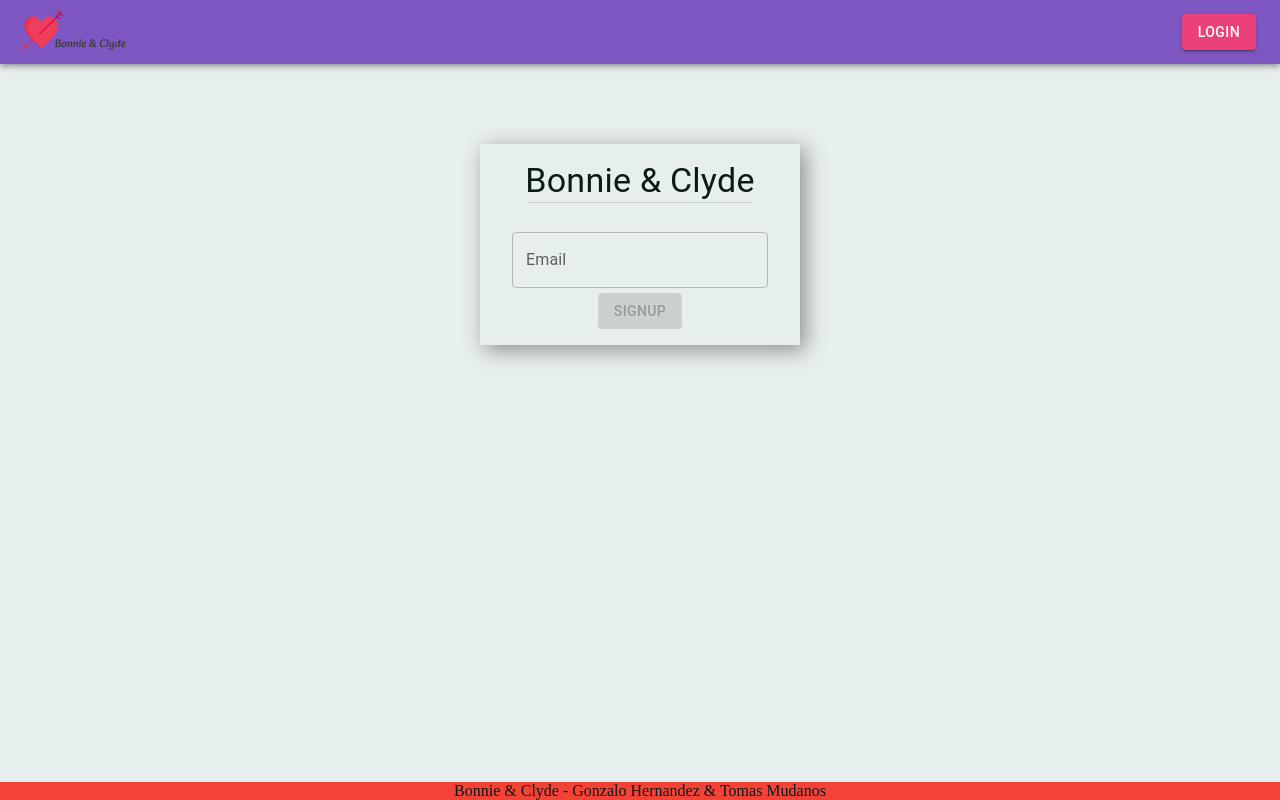
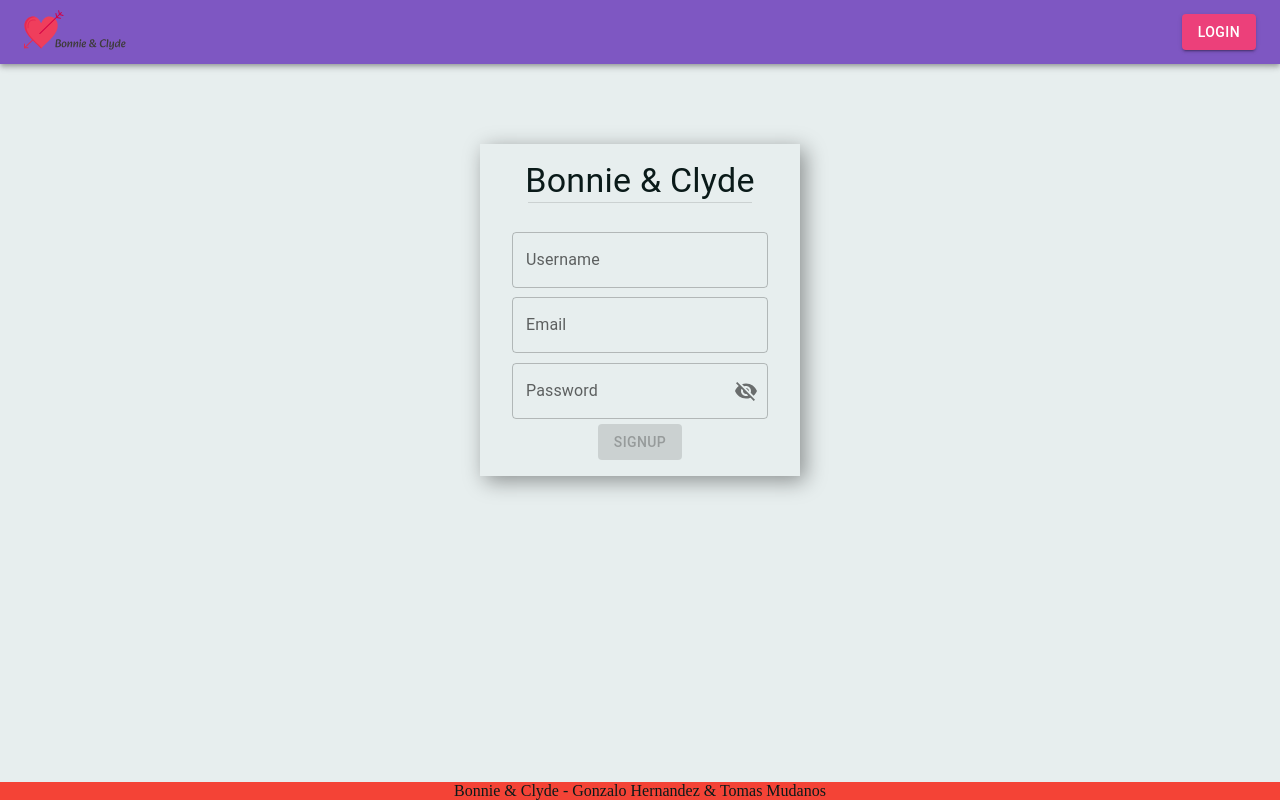
Before and after one commit to gonza0086/bonnie-clyde-frontend, a Next.js app: page /signup in a window 1280 px wide. Built offline with nearby package versions, Linux system fonts and the light colour scheme.

Commit message:
password input

```diff
--- a/package.json
+++ b/package.json
@@ -12,6 +12,7 @@
     "dependencies": {
         "@emotion/react": "^11.10.6",
         "@emotion/styled": "^11.10.6",
+        "@mui/icons-material": "^5.11.16",
         "@mui/material": "^5.12.0",
         "eslint": "8.38.0",
         "eslint-config-next": "13.3.0",
--- a/src/components/FormInput.jsx
+++ b/src/components/FormInput.jsx
@@ -1,5 +1,10 @@
-import { TextField } from '@mui/material';
+// Hooks
 import { useState } from 'react';
+
+// Mui
+import { IconButton, InputAdornment, TextField } from '@mui/material';
+import Visibility from '@mui/icons-material/Visibility';
+import VisibilityOff from '@mui/icons-material/VisibilityOff';
 
 // Styles
 const styles = {
@@ -9,13 +14,22 @@ const styles = {
 export default function FormInput({ id, required, type = 'text' }) {
     const [inputValue, setInputValue] = useState('');
     const [errorMessage, setErrorMessage] = useState('');
+    const [showPassword, setShowPassword] = useState(false);
     const [isInitialState, setIsInitialState] = useState(true);
     const [valueIsValid, setValueIsValid] = useState(!required);
     const label = id.charAt(0).toUpperCase() + id.slice(1);
 
-    const handleChange = event => {
-        setInputValue(event.target.value);
-        // validation(prevValue => ({ ...prevValue, [id]: isValid(event.target.value) }));
+    const handleChange = e => {
+        setInputValue(e.target.value);
+    };
+
+    const handleBlur = e => {
+        setIsInitialState(false);
+        isValid(e.target.value);
+    };
+
+    const handleShowPassword = () => {
+        setShowPassword(prevShowPassword => !prevShowPassword);
     };
 
     const isValid = value => {
@@ -36,15 +50,9 @@ export default function FormInput({ id, required, type = 'text' }) {
         }
     };
 
-    const handleBlur = e => {
-        setIsInitialState(false);
-        isValid(e.target.value);
-    };
-
     return (
         <TextField
             id={id}
-            type={type}
             label={label}
             value={inputValue}
             required={required}
@@ -52,12 +60,21 @@ export default function FormInput({ id, required, type = 'text' }) {
             onChange={handleChange}
             helperText={errorMessage}
             error={!isInitialState && !valueIsValid}
+            type={type === 'password' && !showPassword ? 'password' : 'text'}
             color='secondary'
-            variant='outlined'
             fullWidth
             inputProps={{
                 onBlur: handleBlur,
             }}
+            InputProps={{
+                endAdornment: type === 'password' && (
+                    <InputAdornment position='end'>
+                        <IconButton onClick={handleShowPassword} edge='end'>
+                            {showPassword ? <Visibility /> : <VisibilityOff />}
+                        </IconButton>
+                    </InputAdornment>
+                ),
+            }}
         />
     );
 }
--- a/src/pages/signup/index.jsx
+++ b/src/pages/signup/index.jsx
@@ -24,7 +24,9 @@ export default function Signup() {
         <div className={styles['form-container']}>
             <form className='form'>
                 <Title>Bonnie & Clyde</Title>
-                <FormInput id='email' validation={setIsValid} type='email' />
+                <FormInput id='username' type='text' />
+                <FormInput id='email' type='email' />
+                <FormInput id='password' type='password' />
                 <Button className='form-button' variant='contained' color='secondary' disabled={isDisabled()}>
                     Signup
                 </Button>
```
Also changed, not shown: 2 other files (tests, documents, lock files or other folders).
